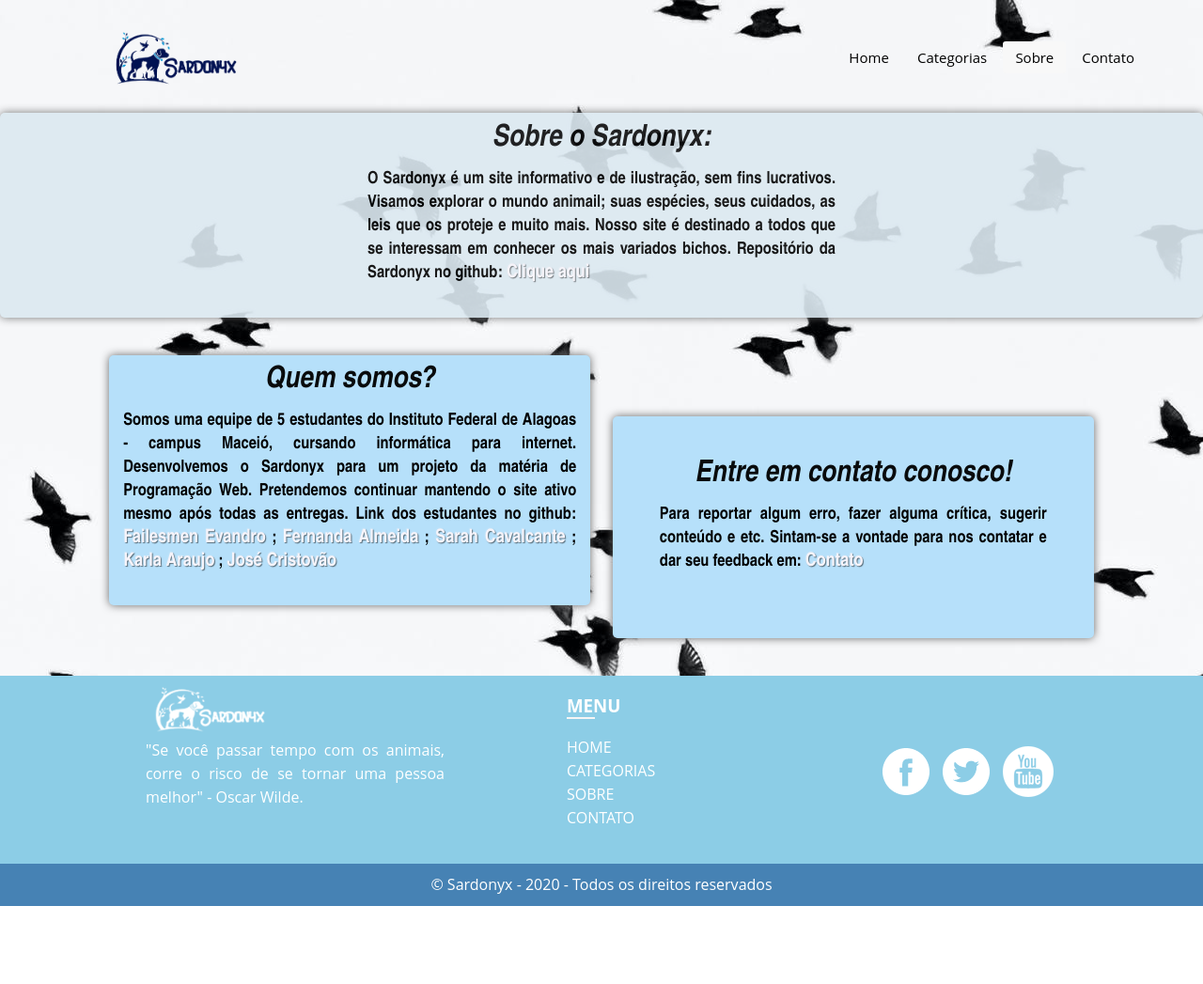
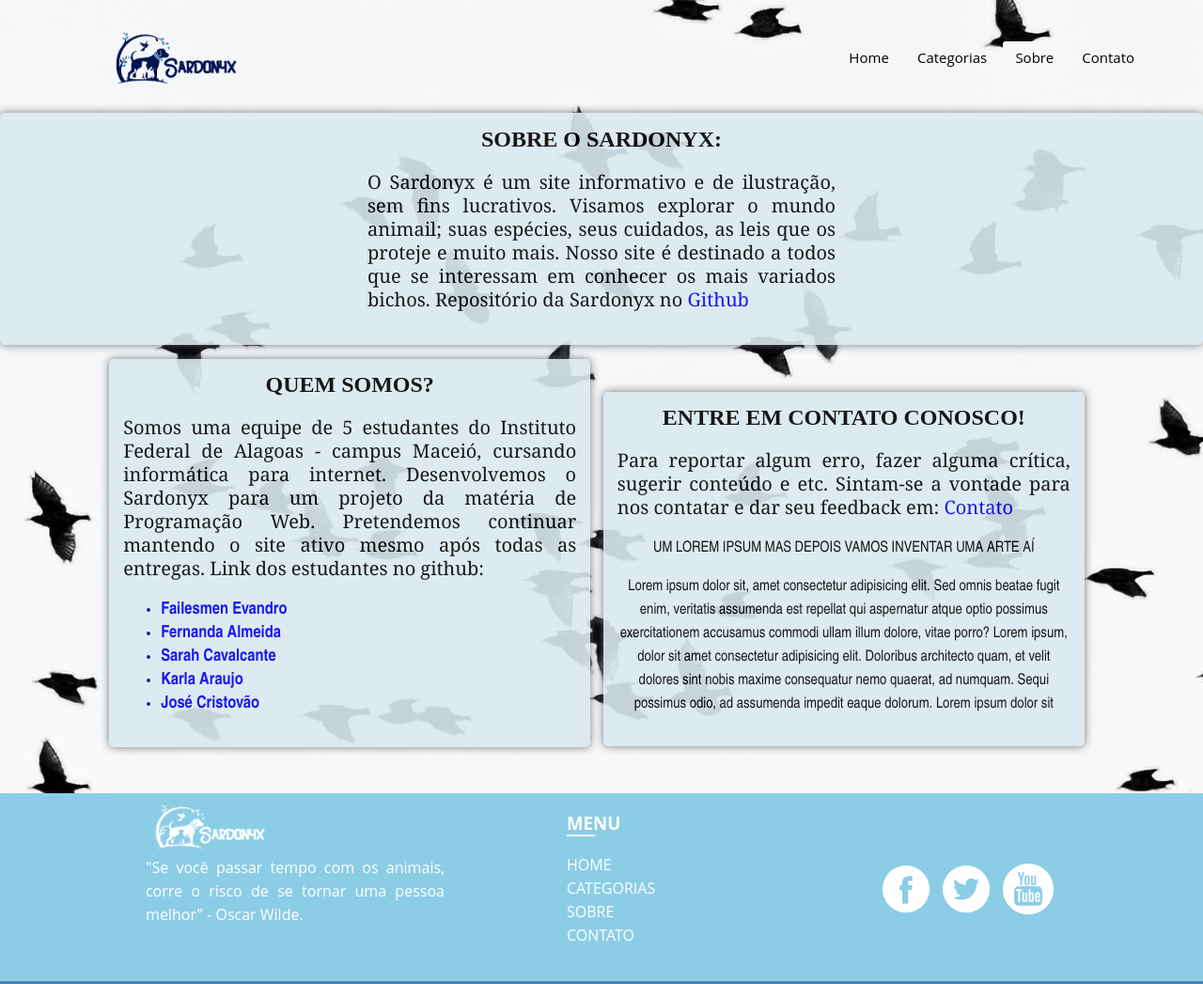
Before and after one commit to SardonyxAnimals/sardonyx, a plain HTML site: page sobre.html in a window 1280 px wide. Shown: the top 1047 px of the page at 94% size. Before the commit the page ends 964 px from the top, so only its background shows below. Drawn offline with Linux system fonts and the light colour scheme.

Commit message:
ajustes página sobre.

```diff
--- a/css/sobre.css
+++ b/css/sobre.css
@@ -15,7 +15,7 @@ main {
     text-align: center;
 }
 
-#sard {
+.sard {
     width: 100%;
     background-color: rgb(220, 233, 241);
     opacity: 0.9;
@@ -23,6 +23,7 @@ main {
     margin: 0 auto;
     border-radius: 5px;
     box-shadow: 0 0 10px #666;
+
 }
 
 .textsard{
@@ -35,9 +36,9 @@ main {
 .nos {
     display: inline-block;
     width: 40%;
-    background-color: rgb(182, 224, 250);
+    background-color: rgb(220, 233, 241);
+    opacity: 0.9;
     padding: 15px;
-    margin: 40px 10px;
     border-radius: 5px;
     text-decoration: none;
     box-shadow: 0 0 10px #666;
@@ -46,35 +47,45 @@ main {
 .cont{
     display: inline-block;
     width: 40%;
-    background-color: rgb(182, 224, 250);
-    padding: 50px;
-    margin: 40px 10px;
+    background-color: rgb(220, 233, 241);
+    opacity: 0.9;
+    padding: 15px;
     border-radius: 5px;
     text-decoration: none;
     box-shadow: 0 0 10px #666;
-
+    margin: 50px 10px;
 }
 
 h2 {
-    font-size: 2em;
+    font-size: 1.5em;
     margin: 0 5px;
-    font-style: italic;
-    opacity: 95%;
+    font-family: 'Times New Roman', Times, serif;
     color: black;
 }
 
 p.componente {
-    font-size: 18px;
+    font-family: Cambria, Cochin, Georgia, Times, 'Times New Roman', serif;
+    font-size: 20px;
     text-align: justify;
-    font-weight: 600;
+
 }
 
-p>a {
-    color:rgb(246, 244, 250);
-    font-style: unset;
-    text-shadow: -1px -1px 1px rgba(255, 255, 255, .1), 1px 1px 1px rgba(0, 0, 0, .5);
+a.componente{
+    color:rgb(12, 12, 133);
+    font-weight: bold;
     font-size: 20px;
-    text-align: center;
     padding-top: 7px;
     text-decoration: none;
 }
+
+a:hover{
+    text-decoration: underline;
+
+}
+
+.nos>ul{
+    text-align: left;
+    color:rgb(12, 12, 133);
+    font-weight: bold;
+    font-size: 18px;
+}
--- a/sobre.html
+++ b/sobre.html
@@ -46,26 +46,33 @@
         </div>
     </header>
     <main>
-        <div id="sard">
+        <div class="sard">
             <div class="textsard">
-                <h2>Sobre o Sardonyx:</h2>
+                <h2>SOBRE O SARDONYX:</h2>
                 <p class="componente">O Sardonyx é um site informativo e de ilustração, sem fins lucrativos. Visamos explorar o mundo animail; suas espécies, seus cuidados, as leis que os proteje e muito mais. Nosso site é destinado a todos que se interessam em conhecer os mais
-                variados bichos. Repositório da Sardonyx no github: <a href="https://github.com/SardonyxAnimals/sardonyx"  target="_blank">Clique aqui</a>
+                variados bichos. Repositório da Sardonyx no <a href="https://github.com/SardonyxAnimals/sardonyx"  target="_blank">Github</a>
                 </p>
             </div>
         </div>
 
         <div class="nos">
-            <h2>Quem somos?</h2>
+            <h2>QUEM SOMOS?</h2>
             <p class="componente">Somos uma equipe de 5 estudantes do Instituto Federal de Alagoas - campus Maceió, cursando informática para internet. Desenvolvemos o Sardonyx para um projeto da matéria de Programação Web. Pretendemos continuar mantendo o site ativo mesmo
-                após todas as entregas. Link dos estudantes no github: <a href="https://github.com/Failesmen" target="_blank">Failesmen Evandro</a> ; <a href="https://github.com/Cx-nanda" target="_blank">Fernanda Almeida</a> ; <a href="https://github.com/learncodesarah" target="_blank">Sarah Cavalcante</a>                ;
-                <a href="https://github.com/karlaaraujo/" target="_blank">Karla Araujo</a> ; <a href="https://github.com/" target="_blank">José Cristovão</a>
+                após todas as entregas. Link dos estudantes no github:
+                <ul>
+                    <li><a href="https://github.com/Failesmen" target="_blank">Failesmen Evandro</a></li>
+                    <li><a href="https://github.com/Cx-nanda" target="_blank">Fernanda Almeida</a> </li>
+                    <li><a href="https://github.com/learncodesarah" target="_blank">Sarah Cavalcante</a></li>
+                    <li><a href="https://github.com/karlaaraujo/" target="_blank">Karla Araujo</a></li>
+                    <li><a href="https://github.com/" target="_blank">José Cristovão</a></li>
+                </ul>
             </p>
         </div>
 
         <div class="cont">
-            <h2>Entre em contato conosco!</h2>
+            <h2>ENTRE EM CONTATO CONOSCO!</h2>
             <p class="componente">Para reportar algum erro, fazer alguma crítica, sugerir conteúdo e etc. Sintam-se a vontade para nos contatar e dar seu feedback em: <a href="contato.html" >Contato</a></p>
+            <p> UM LOREM IPSUM MAS DEPOIS VAMOS INVENTAR UMA ARTE AÍ</P><P></P>Lorem ipsum dolor sit, amet consectetur adipisicing elit. Sed omnis beatae fugit enim, veritatis assumenda est repellat qui aspernatur atque optio possimus exercitationem accusamus commodi ullam illum dolore, vitae porro? Lorem ipsum, dolor sit amet consectetur adipisicing elit. Doloribus architecto quam, et velit dolores sint nobis maxime consequatur nemo quaerat, ad numquam. Sequi possimus odio, ad assumenda impedit eaque dolorum. Lorem ipsum dolor sit</p>
         </div>
 
     </main>
```
